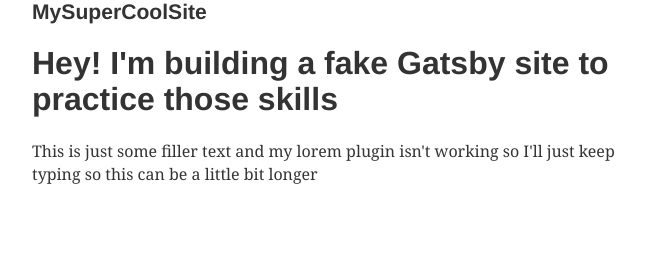
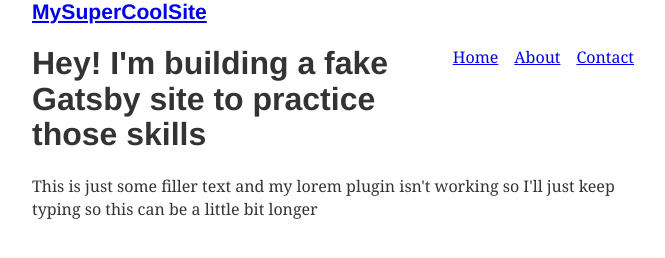
Before and after one commit to mattwong59/gatsby-tut, a Gatsby site in the folder tutorial-part-three/: page / in a window 1280 px wide. Shown: the whole page, without its empty margins (299-964 px from the left). Built offline with nearby package versions, Linux system fonts and the light colour scheme; Gatsby itself is replaced by a stand-in of ours.

Commit message:
Add nav links to layout

```diff
--- a/tutorial-part-three/src/components/layout.js
+++ b/tutorial-part-three/src/components/layout.js
@@ -1,8 +1,24 @@
 import React from "react"
+import { Link } from "gatsby"
+
+const ListLink = props => (
+    <li style={{ display: `inline-block`, marginRight: `1rem` }}>
+        <Link to={props.to}>{props.children}</Link>
+    </li>
+)
 
 export default ({ children }) => (
     <div style={{ margin: `0 auto`, maxWidth: 650, padding: `0 1rem`}}>
-    <h3>MySuperCoolSite</h3>
+        <header style={{ marginBottom: `1.5` }}>
+            <Link to="/" style={{ textShadow: `none`, backgroundImage: `none`}}>
+                <h3>MySuperCoolSite</h3>
+            </Link>
+            <ul style={{ listStyle: `none`, float: `right` }}>
+                <ListLink to="/">Home</ListLink>
+                <ListLink to="/about">About</ListLink>
+                <ListLink to="/contact">Contact</ListLink>
+            </ul>
+        </header>
         {children}
     </div>
 )
```
